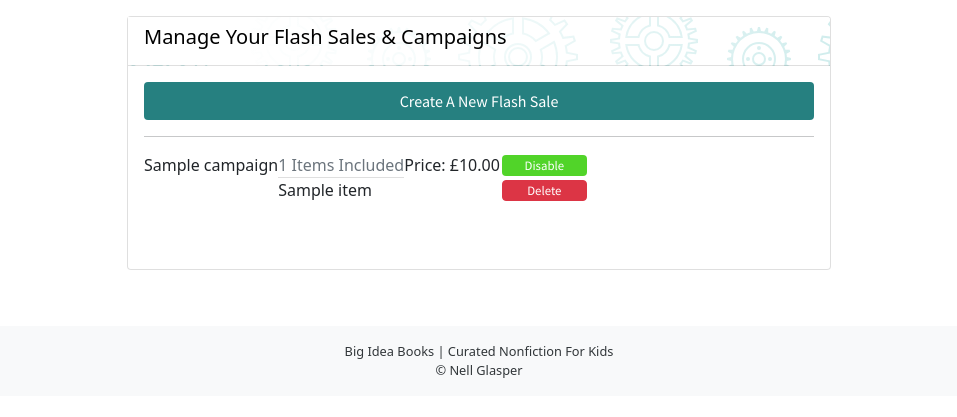
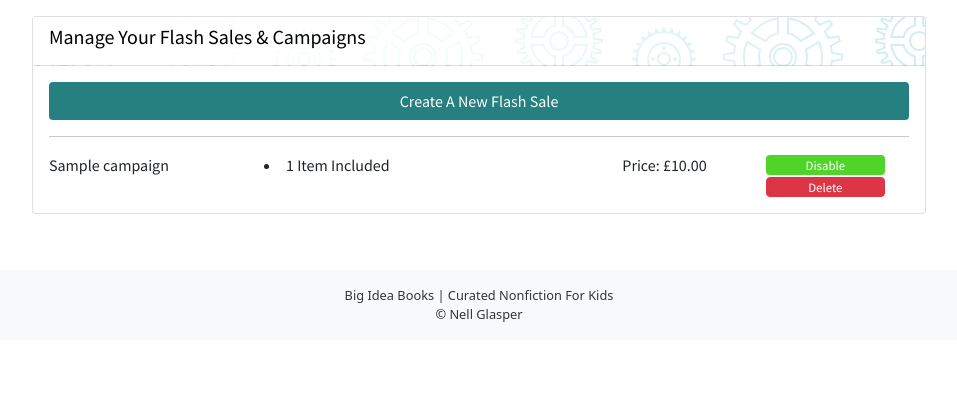
Before and after one commit to mcglasp/ms4-big-idea-books, a Django app: page /items/manage_campaigns/ in a window 1280 px wide. Shown: the part 240-657 px from the top of the page, without its empty margins (161-1118 px from the left). Run offline with Django 3.2, Linux system fonts and the light colour scheme; a user stored in the database is signed in; tables that the repository leaves empty hold one stand-in row (values such as "Sample post"); some libraries are stand-ins or nearby versions; some web fonts are replaced.

Commit message:
Styling to manage campaign page

```diff
--- a/items/templates/items/create_campaign.html
+++ b/items/templates/items/create_campaign.html
@@ -48,7 +48,7 @@
               {{ form.campaign_name | as_crispy_field }}
               {{ form.fixed_price | as_crispy_field }}
               {{ form.active | as_crispy_field }}
-            <button class='btn btn-secondary standard-button' type="submit">Create Campaign</button>
+            <button class='btn btn-secondary standard-button' type="submit">Create</button>
             <a href="{% url 'manage_campaigns' %}" id="add-cancel-btn"
             class="btn btn-secondary standard-button">Cancel</a>
           </div>
--- a/items/templates/items/item_detail.html
+++ b/items/templates/items/item_detail.html
@@ -19,7 +19,7 @@
                 Do you really want to delete the item {{ item.title }}?
             </div>
             <div class="modal-footer">
-                <button type="button" class="btn btn-primary" data-bs-dismiss="modal">No!
+                <button type="button" class="btn btn-danger" data-bs-dismiss="modal">No!
                     Cancel</button>
                 <a href="{% url 'delete_item' item.id %}" class="btn btn-secondary">Yes, delete</a>
             </div>
--- a/items/templates/items/items.html
+++ b/items/templates/items/items.html
@@ -45,7 +45,7 @@
                         Do you really want to delete the item {{ item.title }}?
                     </div>
                     <div class="modal-footer">
-                        <button type="button" class="btn btn-primary" data-bs-dismiss="modal">No!
+                        <button type="button" class="btn btn-danger" data-bs-dismiss="modal">No!
                             Cancel</button>
                         <a href="{% url 'delete_item' item.id %}" class="btn btn-secondary">Yes, delete</a>
                     </div>
--- a/items/templates/items/manage_campaigns.html
+++ b/items/templates/items/manage_campaigns.html
@@ -5,7 +5,7 @@
 
 <div class="container">
     <div class="row justify-content-center">
-        <div class="col-md-8 col-sm-8">
+        <div class="col-md-10 col-sm-12">
             <div class="card m-3">
                 <div class="card-header zig-zag">
                     <div class="white-fade"></div>
@@ -20,8 +20,8 @@
                     </div>
                     <hr>
                     {% if campaigns|length > 0 %}
-                    <div class="row d-flex">
                     {% for campaign in campaigns %}
+                    <div class="row d-flex ">
 
                         <!-- MODAL -->
                         <div class="modal fade" id="deleteModal{{ campaign.id }}" tabindex="-1" role="dialog"
@@ -38,7 +38,7 @@
                                         Do you really want to delete the campaign {{ campaign.campaign_name }}?
                                     </div>
                                     <div class="modal-footer">
-                                        <button type="button" class="btn btn-primary" data-bs-dismiss="modal">No!
+                                        <button type="button" class="btn btn-danger" data-bs-dismiss="modal">No!
                                             Cancel</button>
                                         <a href="{% url 'delete_campaign' campaign.id %}" class="btn btn-secondary">Yes,
                                             delete</a>
@@ -48,45 +48,56 @@
                         </div>
                         <!-- END MODAL -->
 
-                        <div class="campaign-details">
+                        <div class="row campaign-details justify-content-between">
+                            <div class="col-md-3">
                                 <a href="{% url 'update_campaign' campaign.id %}">{{ campaign.campaign_name }}</a>
-                            <ul class="list-group-flush list-group">
-                                <li class="list-group-item p-0 disabled">{{ campaign.item_set.all.count }} Items
+                            </div>
+                            <div class="col-md-5">
+                                <li class="p-0">{{ campaign.item_set.all.count }} Item{% if campaign.item_set.all.count != 1 %}s{% endif %}
                                         Included</li>
-                                {% for c in campaign.item_set.all %}
-                                <li class="list-group-item p-0">{{ c }}
-                                </li>
-                                {% endfor %}
-                            </ul>
+                            </div>
+                            <div class="col-md-2">
                                 <span>Price: £{{ campaign.fixed_price }}</span>
+                            </div>
+                            <div class="col-md-2">
+                                <div class="d-flex flex-column">
                                     {% if campaign.active == True %}
-                            <div class="d-flex flex-column">
-                                <a class="btn btn-enabled standard-button campaign-mng-button"
+                                    <a class="btn btn-enabled standard-button"
                                         href="{% url 'deactivate_campaign' campaign.id %}">Disable</a>
                                     {% elif campaign.active == False %}
-                                <a class="btn btn-disabled standard-button campaign-mng-button"
+                                    <a class="btn btn-disabled standard-button"
                                         href="{% url 'activate_campaign' campaign.id %}">Enable</a>
                                     {% endif %}
-                                <a class="btn btn-danger standard-button campaign-mng-button" data-bs-toggle="modal"
+                                    <a class="btn btn-danger standard-button" data-bs-toggle="modal"
                                         data-bs-target="#deleteModal{{ campaign.id }}">Delete</a>
+                                </div>
+                            </div>
+
+                        </div>
+
+                        {% if not forloop.last %}
+
+                        {% endif %}
+                    </div>
+                    {% if not forloop.last %}
+                    <hr>
+                    {% endif %}
+                    {% endfor %}
+
+                    {% else %}
+                    <div class="row">
+
+                        <div class="row">
+                            <p>Looks like you don't currently have any campaigns. Why not <a
+                                    href="{% url 'create_campaign' %}"> set
+                                    one up?</a></p>
+                        </div>
+
+                    </div>
+                    {% endif %}
                 </div>
             </div>
         </div>
     </div>
 </div>
-            {% if not forloop.last %}
-            <hr>
-            {% endif %}
-            {% endfor %}
-            {% else %}
-            <div class="row">
-                <p>Looks like you don't currently have any campaigns. Why not <a href="{% url 'create_campaign' %}"> set
-                        one up?</a></p>
-            </div>
-            {% endif %}
-
-        </div>
-    </div>
-</div>
-</div>
 {% endblock %}
--- a/items/templates/items/update_campaign.html
+++ b/items/templates/items/update_campaign.html
@@ -56,9 +56,9 @@
               {{ form.campaign_name | as_crispy_field }}
               {{ form.fixed_price | as_crispy_field }}
               {{ form.active | as_crispy_field }}
-            <button class='btn btn-secondary standard-button campaign-mng-button' type="submit">Update Campaign</button>
+            <button class='btn btn-secondary standard-button' type="submit">Update</button>
             <a href="{% url 'manage_campaigns' %}" id="add-cancel-btn"
-            class="btn btn-secondary standard-button campaign-mng-button">Cancel</a>
+            class="btn btn-secondary standard-button">Cancel</a>
           </div>
         </div>
       </form>
--- a/static/css/base.css
+++ b/static/css/base.css
@@ -1419,13 +1419,25 @@ table.table.basket-table thead tr th {
 
 .campaign-details {
   display: flex;
+
 }
 
-.campaign-details .list-group-flush {
-  height: 100px;
-  overflow: scroll;
+
+.campaign-details .btn {
+  height: 20px;
+  line-height: 48%;
+  font-size: 0.8rem;
+  margin-top: 2px;
 }
 
 #current-image {
   height: 80px;
 }
+
+.modal .btn {
+
+}
+
+.card {
+  font-family: 'Source Sans Pro', sans-serif;
+}
```
Lines whose indentation alone changed are shown as unchanged.
